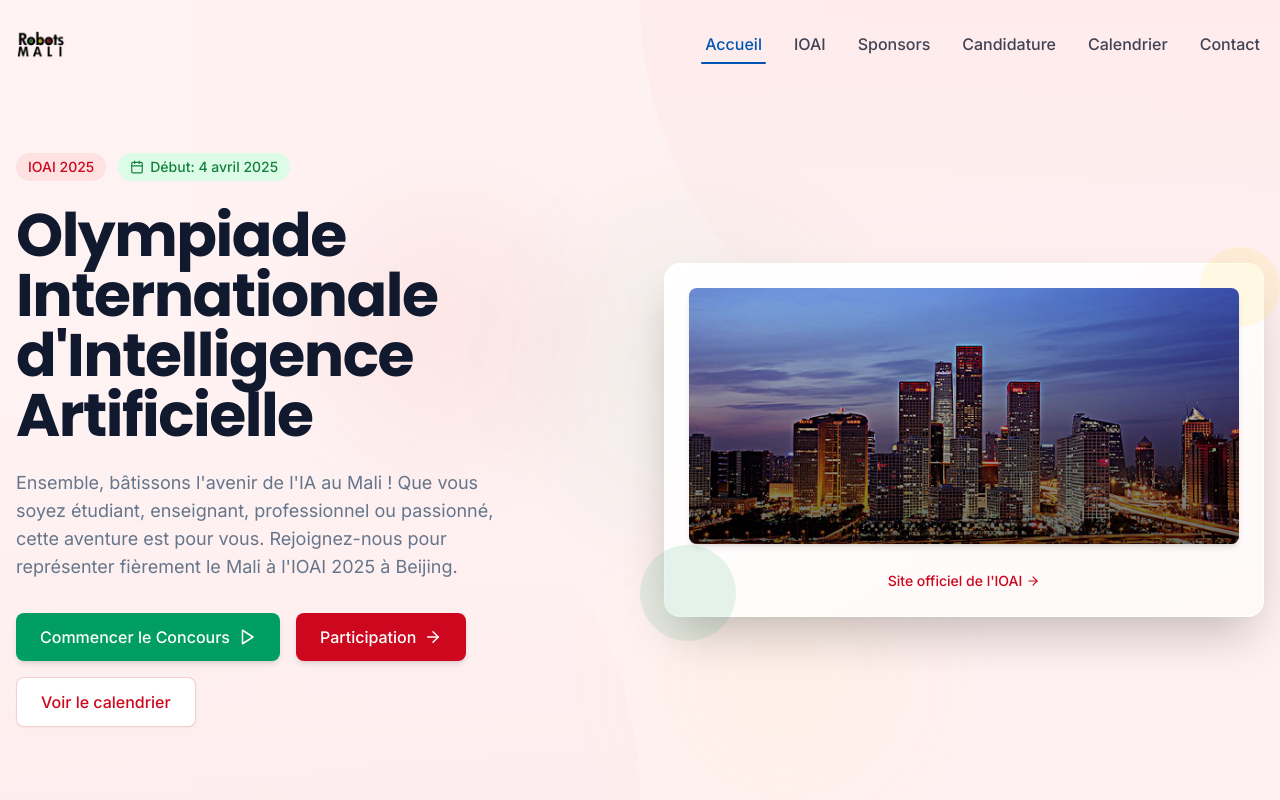
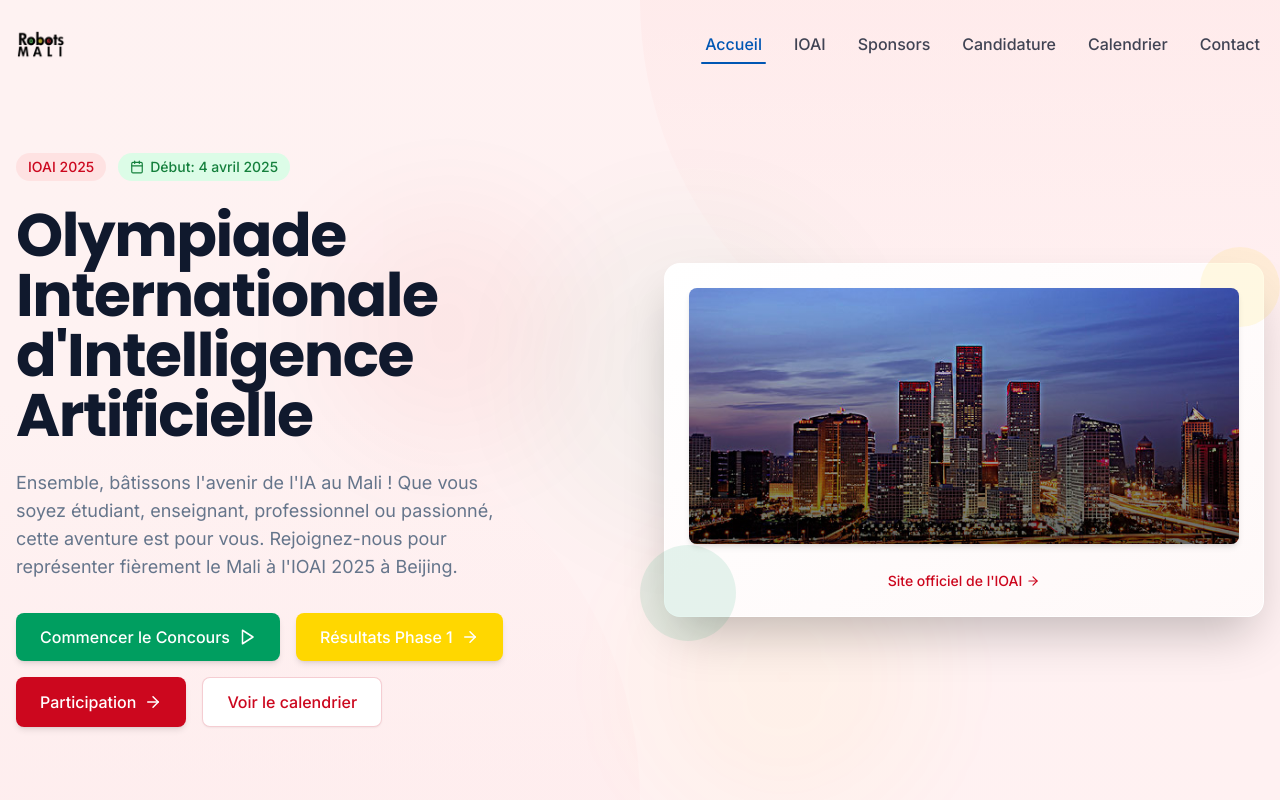
Before and after one commit to hellodiamalassana/ioai-mali, a React (Vite) app: page / in a window 1280 px wide. Shown: the top 800 px of the page. Built offline with nearby package versions, Linux system fonts and the light colour scheme.

Commit message:
Add results button to homepage
Add a button to the homepage to view the results of phase 1.

```diff
--- a/src/components/home/Hero.tsx
+++ b/src/components/home/Hero.tsx
@@ -58,6 +58,14 @@ const Hero = () => {
                   <Play size={18} />
                 </a>
 
+                <Link
+                  to="/results"
+                  className="px-6 py-3 bg-mali-yellow text-white font-medium rounded-lg transition-all duration-300 hover:bg-mali-yellow/90 shadow-md hover:shadow-lg hover:-translate-y-0.5 flex items-center gap-2"
+                >
+                  Résultats Phase 1
+                  <ArrowRight size={18} />
+                </Link>
+
                 <a
                   href="https://script.google.com/macros/s/AKfycbx42zuK8-f5R0TjpwEHEjUpiNgxhdcu5BXjIJjaosFSukL0hI5Kt01eN6zBBsapnyEm2A/exec"
                   target="_blank"
```
